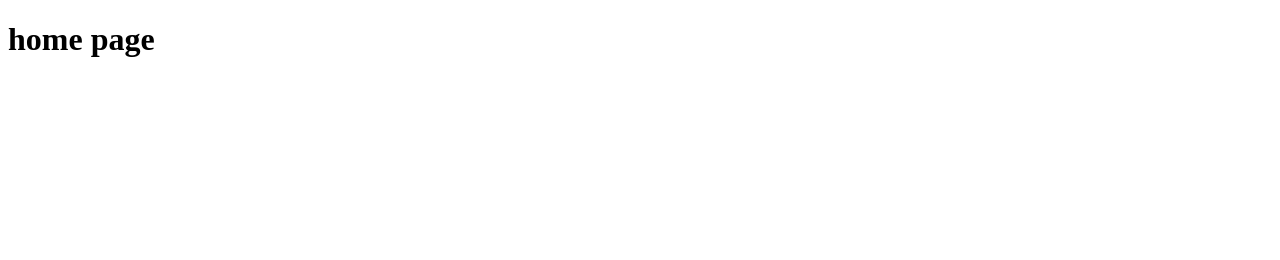
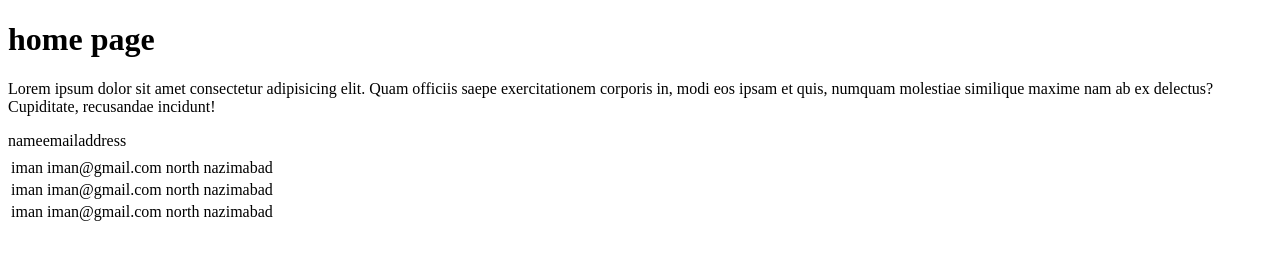
Before and after one commit to imannadeem-2/project-2, a plain HTML site: page index.html in a window 1280 px wide. Drawn offline with Linux system fonts and the light colour scheme.

Commit message:
create a table

```diff
--- a/index.html
+++ b/index.html
@@ -8,5 +8,28 @@
 <body>
     <h1>home page
     </h1>
+    <p>Lorem ipsum dolor sit amet consectetur adipisicing elit. Quam officiis saepe exercitationem corporis in, modi eos ipsam et quis, numquam molestiae similique maxime nam ab ex delectus? Cupiditate, recusandae incidunt!</p>
+    <table>
+        <tr>name</tr>
+        <tr>email</tr>
+        <tr>address</tr>
+
+        <tr>
+            <td>iman</td>
+            <td>iman@gmail.com</td>
+            <td>north nazimabad</td>
+        </tr>
+         <tr>
+            <td>iman</td>
+            <td>iman@gmail.com</td>
+            <td>north nazimabad</td>
+        </tr>
+         <tr>
+            <td>iman</td>
+            <td>iman@gmail.com</td>
+            <td>north nazimabad</td>
+        </tr>
+
+    </table>
 </body>
 </html>
```
